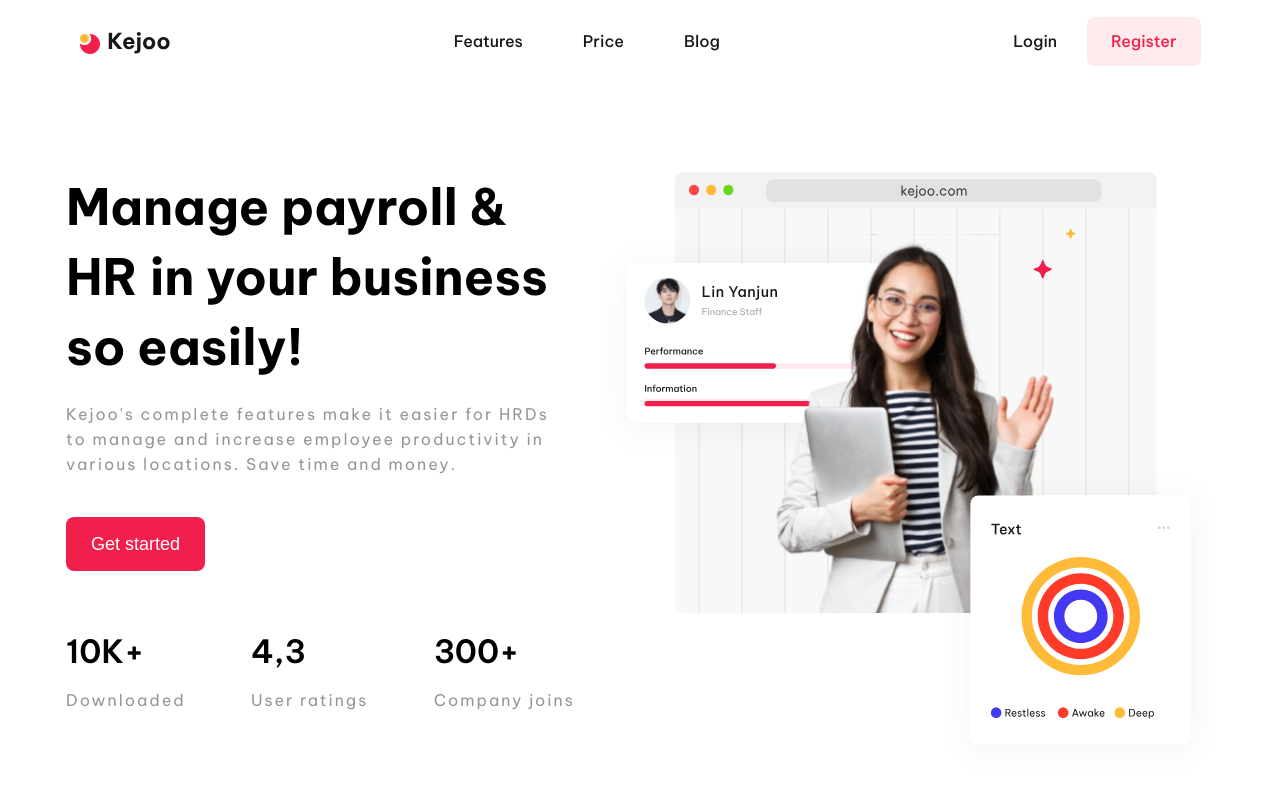
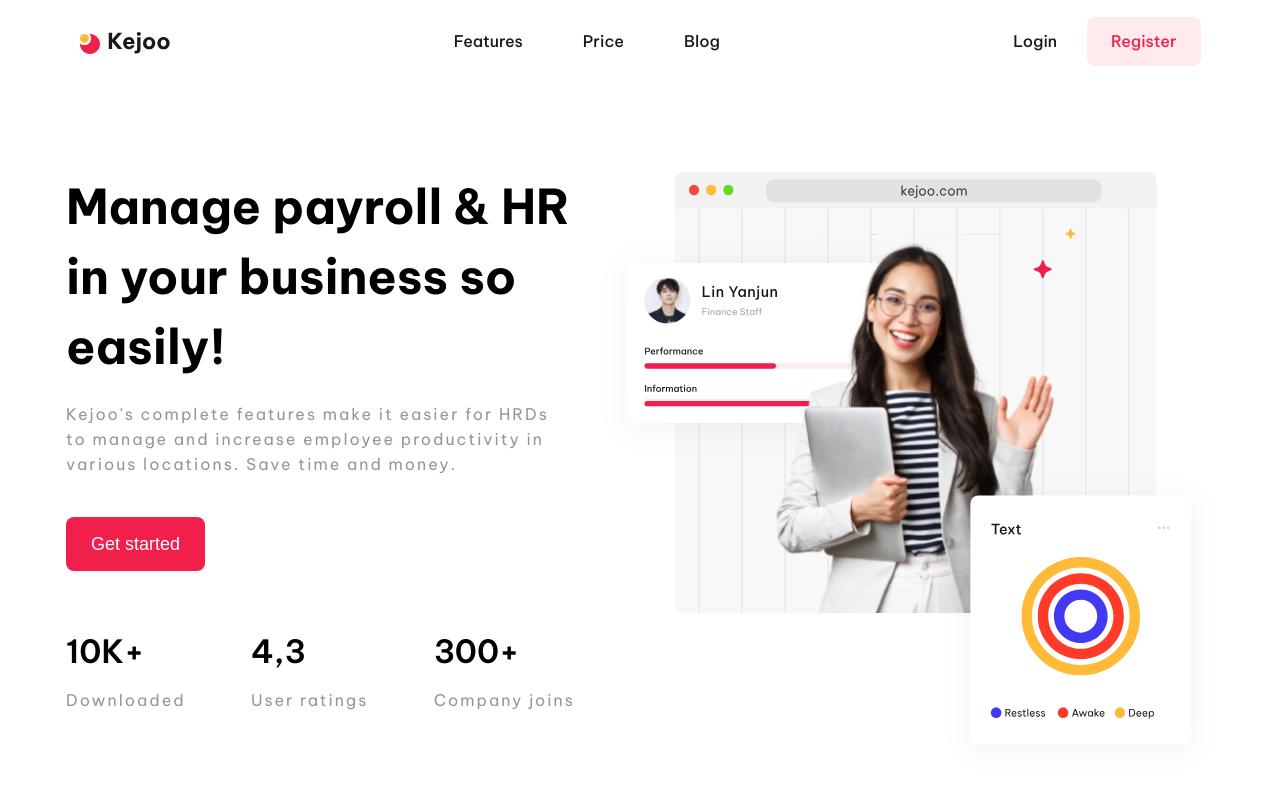
Before and after one commit to gustavoalvim41/kejoo, a React (Vite) app: page / in a window 1280 px wide. Shown: the top 800 px of the page. Built offline with nearby package versions, Linux system fonts and the light colour scheme.

Commit message:
updating font size h1 content

```diff
--- a/src/screens/Home/styles.sass
+++ b/src/screens/Home/styles.sass
@@ -23,7 +23,7 @@
       gap: 2rem
 
       h1
-        font-size: 5rem
+        font-size: 4.8rem
         font-weight: 700
         line-height: 7rem
 
```
